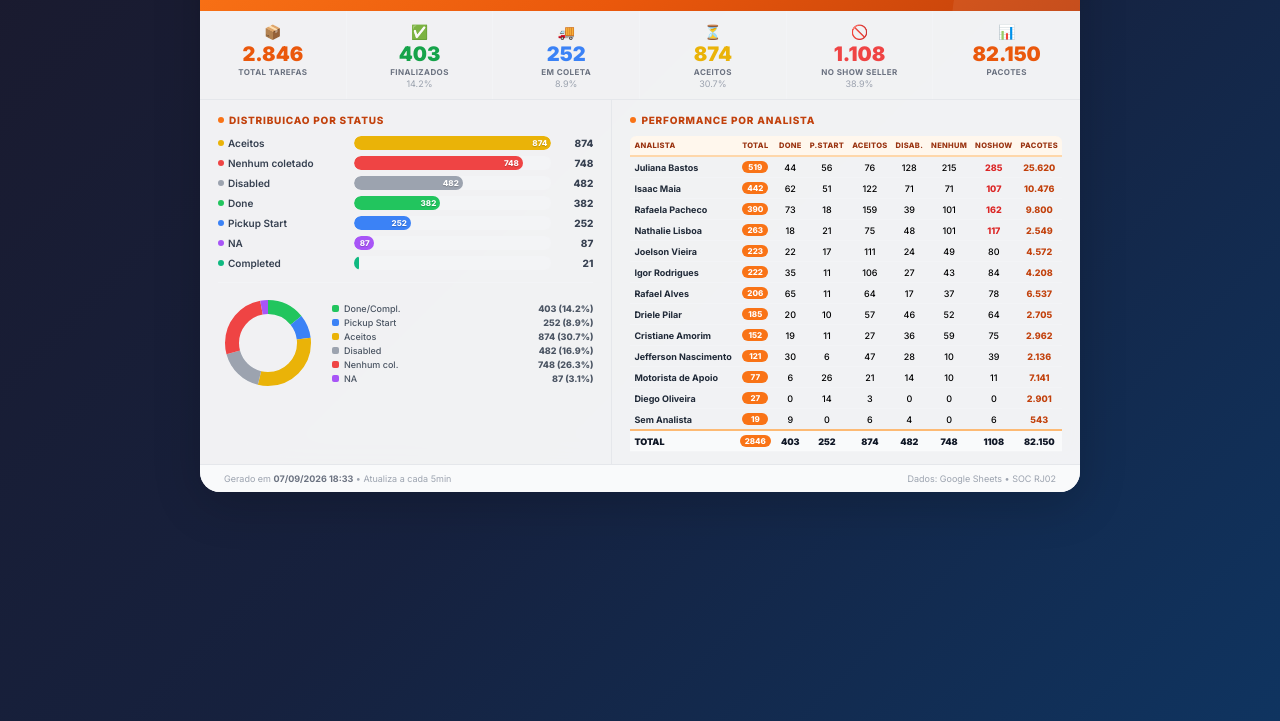
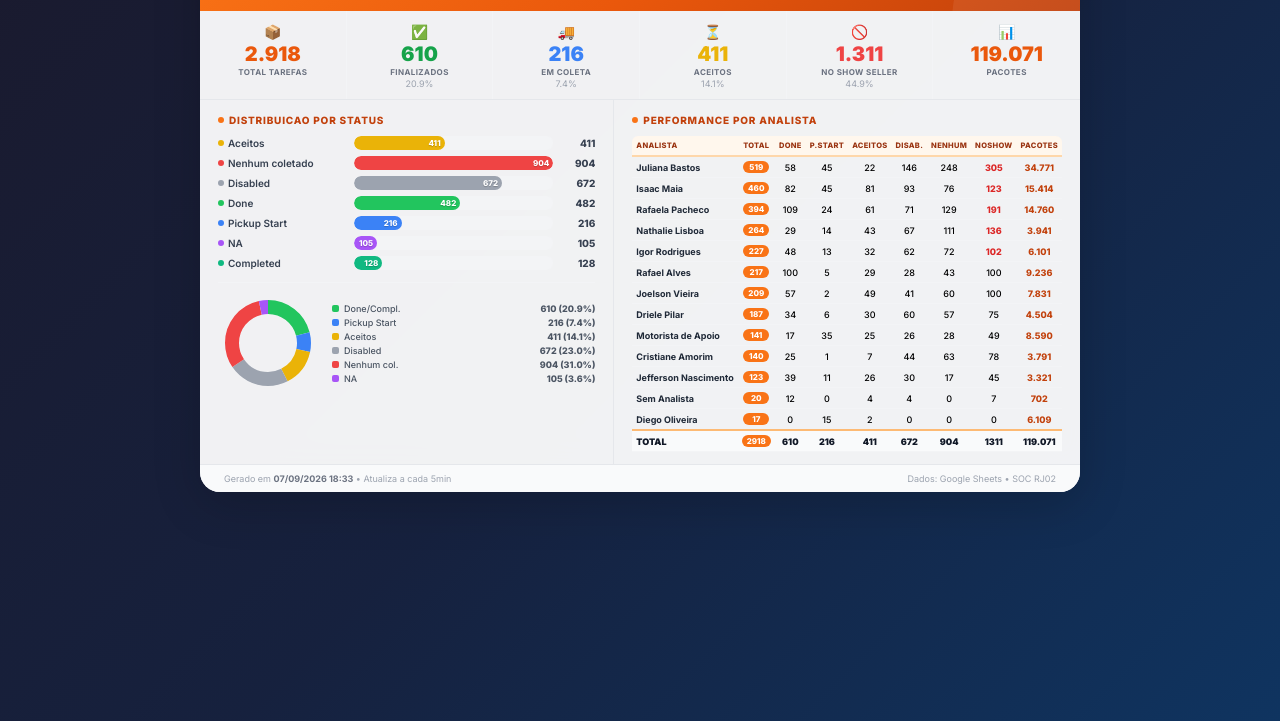
Before and after one commit to isaacsilva-bot/report-diario-soc, a plain HTML site: page index.html in a window 1280 px wide. Shown: the part 79-800 px from the top of the page. Drawn offline with Linux system fonts and the light colour scheme; no server answers.

Commit message:
Update embedded data with 100% of rows (2918 tasks, 119071 packages)

```diff
--- a/index.html
+++ b/index.html
@@ -184,20 +184,20 @@ async function fetchData(){
   }catch(e){return null;}
 }
 function parseCSV(c){const L=[];let cur='',q=false;for(let i=0;i<c.length;i++){const ch=c[i];if(ch==='"'){if(q&&c[i+1]==='"'){cur+='"';i++}else q=!q}else if(ch===','&&!q){L.length?L[L.length-1].push(cur):L.push([cur]);cur=''}else if((ch==='\n'||ch==='\r')&&!q){if(cur||L.length&&L[L.length-1].length){L.length?L[L.length-1].push(cur):L.push([cur]);cur='';L.push([])}if(ch==='\r'&&c[i+1]==='\n')i++}else cur+=ch}if(cur){L.length?L[L.length-1].push(cur):L.push([cur])}return L.filter(r=>r.length>1||(r.length===1&&r[0]!==''));}
-const ED={date:'2026-09-07',totalTasks:2846,statuses:{'Accepted':874,'Nenhum pacote coletado':748,'Disabled':482,'Done':382,'Pickup Start':252,'NA':87,'Completed':21},noShowSeller:1108,totalQty:82150,analysts:[
-{name:'Juliana Bastos',total:519,done:39,pickup:56,completed:5,accepted:76,disabled:128,nenhum:215,noShow:285,qty:25620},
-{name:'Isaac Maia',total:442,done:47,pickup:51,completed:15,accepted:122,disabled:71,nenhum:71,noShow:107,qty:10476},
-{name:'Rafaela Pacheco',total:390,done:73,pickup:18,completed:0,accepted:159,disabled:39,nenhum:101,noShow:162,qty:9800},
-{name:'Nathalie Lisboa',total:263,done:18,pickup:21,completed:0,accepted:75,disabled:48,nenhum:101,noShow:117,qty:2549},
-{name:'Joelson Vieira',total:223,done:22,pickup:17,completed:0,accepted:111,disabled:24,nenhum:49,noShow:80,qty:4572},
-{name:'Igor Rodrigues',total:222,done:35,pickup:11,completed:0,accepted:106,disabled:27,nenhum:43,noShow:84,qty:4208},
-{name:'Rafael Alves',total:206,done:65,pickup:11,completed:0,accepted:64,disabled:17,nenhum:37,noShow:78,qty:6537},
-{name:'Driele Pilar',total:185,done:19,pickup:10,completed:1,accepted:57,disabled:46,nenhum:52,noShow:64,qty:2705},
-{name:'Cristiane Amorim',total:152,done:19,pickup:11,completed:0,accepted:27,disabled:36,nenhum:59,noShow:75,qty:2962},
-{name:'Jefferson Nascimento',total:121,done:30,pickup:6,completed:0,accepted:47,disabled:28,nenhum:10,noShow:39,qty:2136},
-{name:'Motorista de Apoio',total:77,done:6,pickup:26,completed:0,accepted:21,disabled:14,nenhum:10,noShow:11,qty:7141},
-{name:'Diego Oliveira',total:27,done:0,pickup:14,completed:0,accepted:3,disabled:0,nenhum:0,noShow:0,qty:2901},
-{name:'Sem Analista',total:19,done:9,pickup:0,completed:0,accepted:6,disabled:4,nenhum:0,noShow:6,qty:543}]};
+const ED={date:'2026-09-07',totalTasks:2918,statuses:{'Disabled':672,'Nenhum pacote coletado':904,'Accepted':411,'NA':105,'Done':482,'Pickup Start':216,'Completed':128},noShowSeller:1311,totalQty:119071,analysts:[
+{name:'Juliana Bastos',total:519,done:24,pickup:45,completed:34,accepted:22,disabled:146,nenhum:248,noShow:305,qty:34771},
+{name:'Isaac Maia',total:460,done:42,pickup:45,completed:40,accepted:81,disabled:93,nenhum:76,noShow:123,qty:15414},
+{name:'Rafaela Pacheco',total:394,done:107,pickup:24,completed:2,accepted:61,disabled:71,nenhum:129,noShow:191,qty:14760},
+{name:'Nathalie Lisboa',total:264,done:29,pickup:14,completed:0,accepted:43,disabled:67,nenhum:111,noShow:136,qty:3941},
+{name:'Igor Rodrigues',total:227,done:48,pickup:13,completed:0,accepted:32,disabled:62,nenhum:72,noShow:102,qty:6101},
+{name:'Rafael Alves',total:217,done:95,pickup:5,completed:5,accepted:29,disabled:28,nenhum:43,noShow:100,qty:9236},
+{name:'Joelson Vieira',total:209,done:42,pickup:2,completed:15,accepted:49,disabled:41,nenhum:60,noShow:100,qty:7831},
+{name:'Driele Pilar',total:187,done:28,pickup:6,completed:6,accepted:30,disabled:60,nenhum:57,noShow:75,qty:4504},
+{name:'Motorista de Apoio',total:141,done:16,pickup:35,completed:1,accepted:25,disabled:26,nenhum:28,noShow:49,qty:8590},
+{name:'Cristiane Amorim',total:140,done:17,pickup:1,completed:8,accepted:7,disabled:44,nenhum:63,noShow:78,qty:3791},
+{name:'Jefferson Nascimento',total:123,done:22,pickup:11,completed:17,accepted:26,disabled:30,nenhum:17,noShow:45,qty:3321},
+{name:'Sem Analista',total:20,done:12,pickup:0,completed:0,accepted:4,disabled:4,nenhum:0,noShow:7,qty:702},
+{name:'Diego Oliveira',total:17,done:0,pickup:15,completed:0,accepted:2,disabled:0,nenhum:0,noShow:0,qty:6109}]};
 function proc(rows){
   if(!rows||rows.length<2)return null;
   const h=rows[0],d=rows.slice(1);
```
